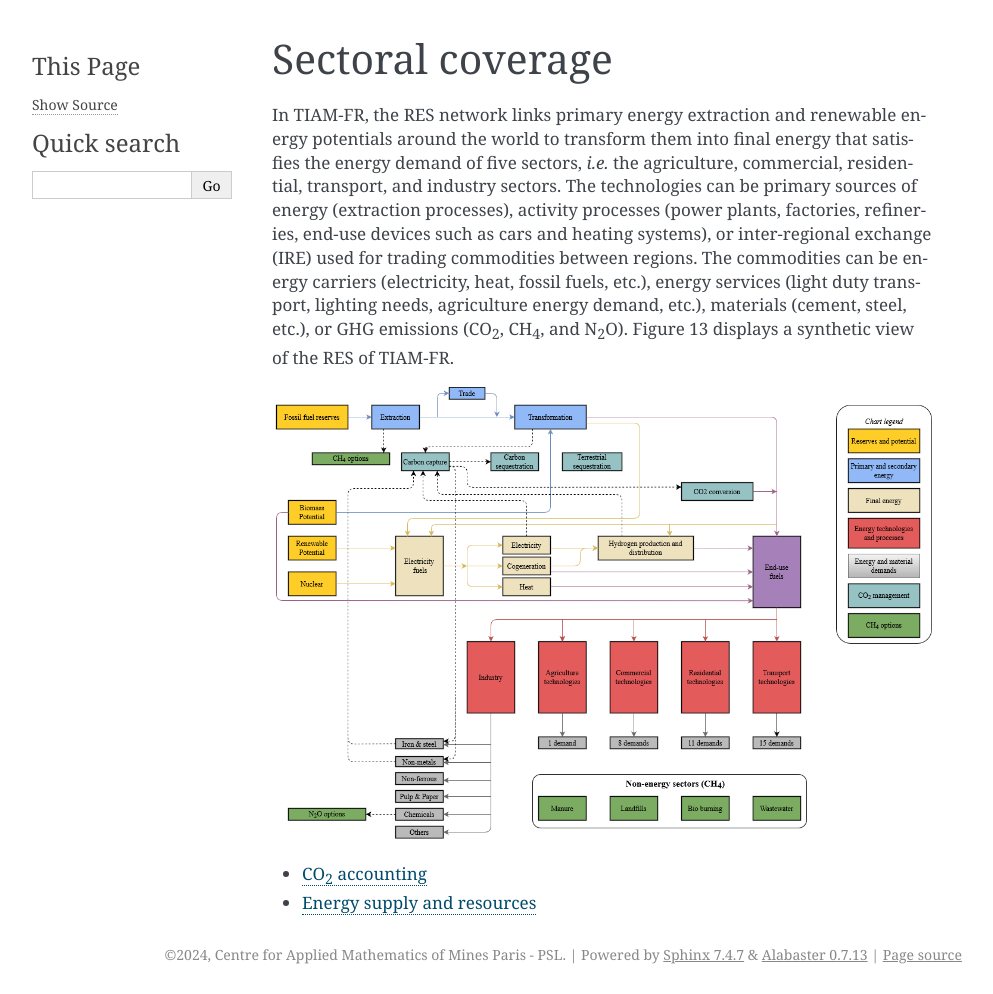
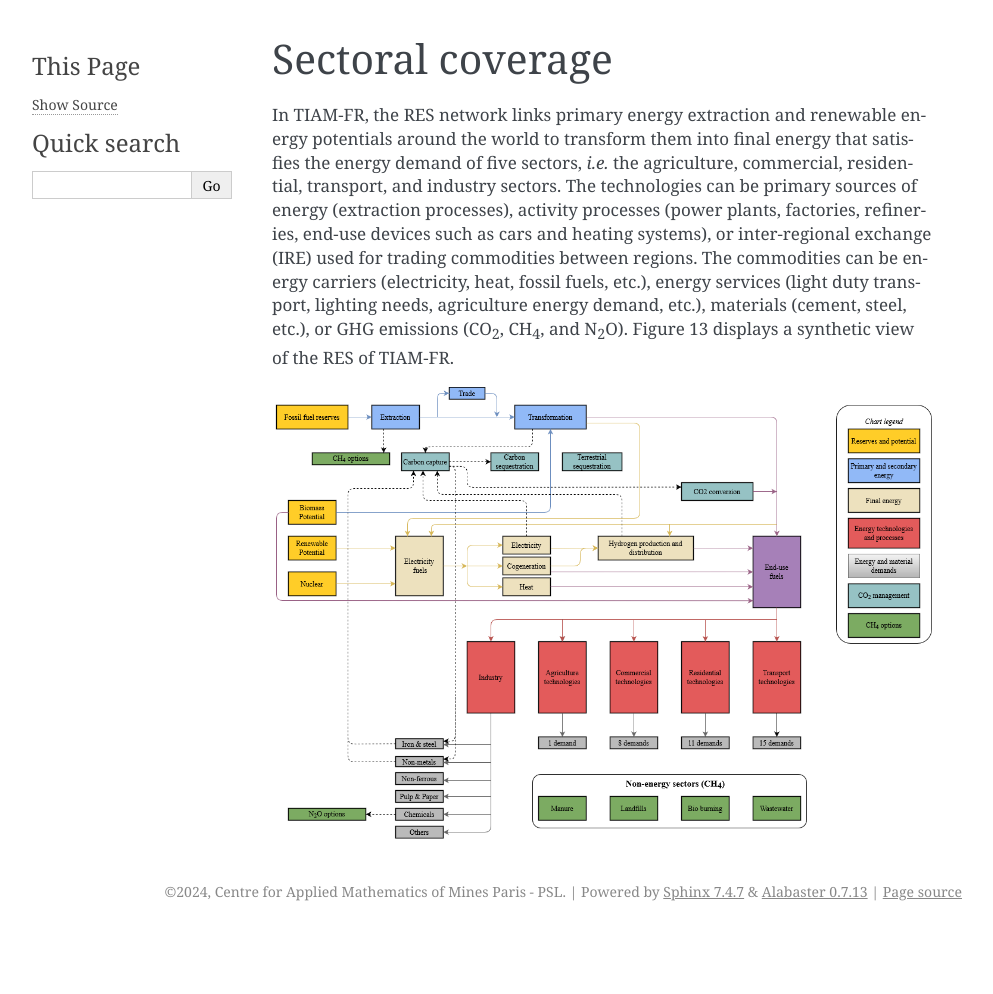
Before and after one commit to LucasDesport/tiam-fr, a Sphinx documentation site: the page built from docs/sectoral-coverage/index.md, in a window 1280 px wide. Shown: the whole page, without its empty margins (148-1141 px from the left). Built offline with Sphinx 7.4.7, drawn with Linux system fonts in a browser that asks for light colours; after the commit the page ends 931 px from its top, so only the background shows below that.

Commit message:
Update index.md

````diff
--- a/docs/sectoral-coverage/index.md
+++ b/docs/sectoral-coverage/index.md
@@ -6,12 +6,3 @@ factories, refineries, end-use devices such as cars and heating systems), or int
 (electricity, heat, fossil fuels, etc.), energy services (light duty transport, lighting needs, agriculture energy demand, etc.), materials (cement, steel, etc.), or GHG emissions (CO<sub>2</sub>, CH<sub>4</sub>, and N<sub>2</sub>O). Figure 13 displays a synthetic view of the RES of TIAM-FR.
 
 ![RES](RES.png)
-
-```{toctree}
----
-titlesonly:
-glob:
----
-CO2-accounting
-*
-```
````
